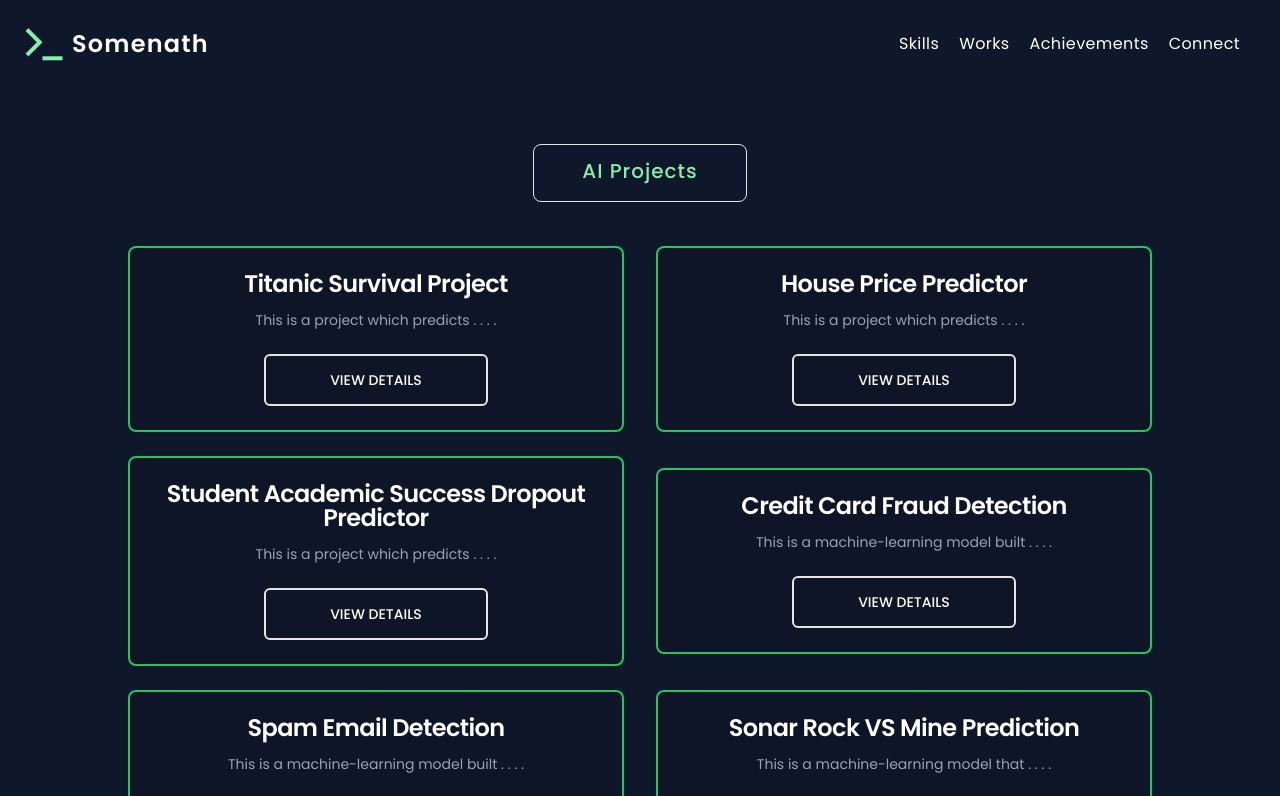
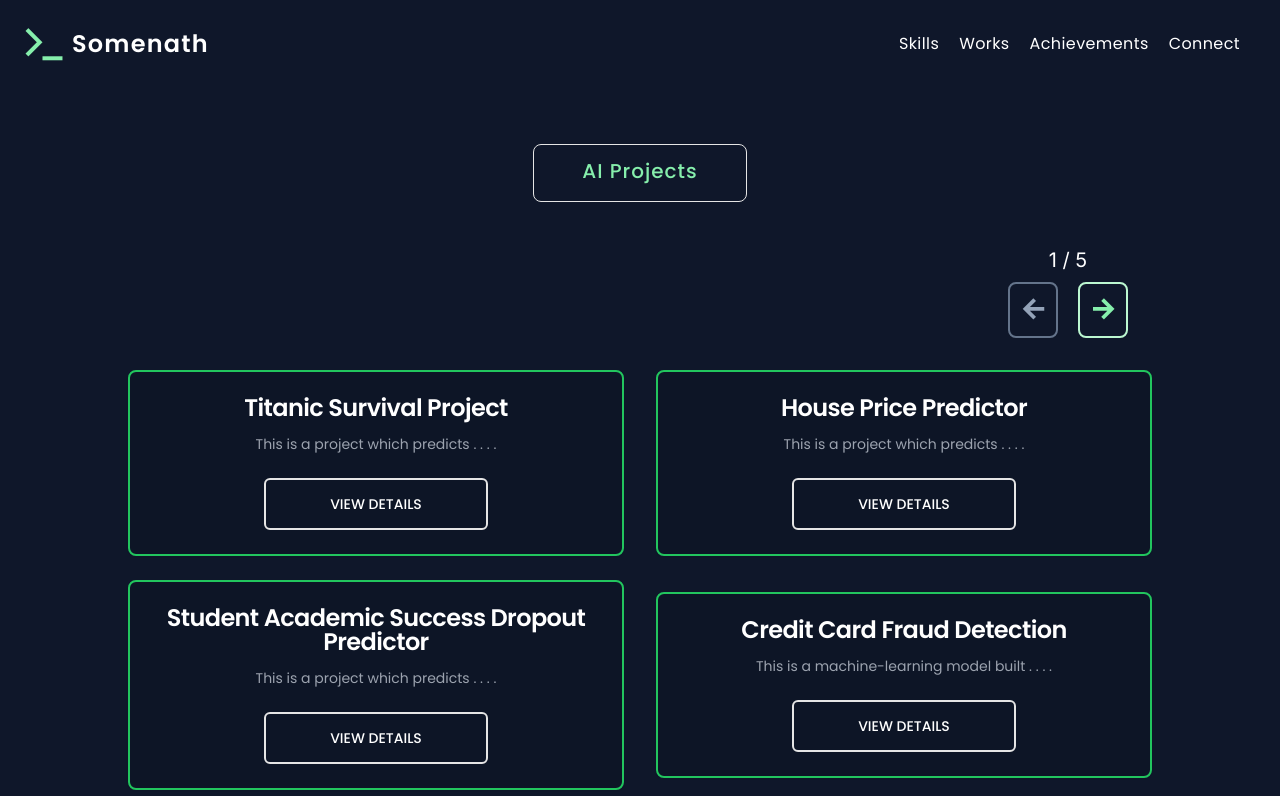
Before and after one commit to somenath203/My-Portfolio-Website-Version-2, a Next.js app: page /pages/all_works/ai_projects in a window 1280 px wide. Shown: the top 796 px of the page. Built offline with nearby package versions, Linux system fonts and the light colour scheme.

Commit message:
commited

```diff
--- a/src/app/components/WorkCard.js
+++ b/src/app/components/WorkCard.js
@@ -30,8 +30,9 @@ import Link from 'next/link';
 const WorkCard = ({ workArray }) => {
 
 
+  const [page, setPage] = useState(1);
+
   const [openModal, setOpenModal] = useState(false);
-
 
   const [getCurrentWork, setGetCurrentWork] = useState();
 
@@ -47,11 +48,38 @@ const WorkCard = ({ workArray }) => {
 
   return (
 
-    <div className="mb-10 w-11/12 lg:w-4/5 flex items-center justify-center">
+    <div className="mb-10 w-11/12 lg:w-4/5 flex flex-col gap-8 items-center justify-center">
+
+      <div className='w-full flex items-center justify-end mr-12'>
+
+        <div className="flex flex-col items-center justify-center gap-2">
+
+          <p className='text-white text-xl'>{page} / {Math.ceil(workArray.length / 6)}</p>
+
+          <div className='flex gap-5'>
+            <button
+              disabled={page === 1}
+              className='flex items-center justify-center text-green-300 border-2 p-2 border-green-200 hover:border-green-400 transition-all duration-200 disabled:text-slate-400 disabled:border-slate-500 disabled:cursor-not-allowed rounded-lg text-3xl font-bold'
+              onClick={() => setPage(page - 1)}
+            >
+              <i className="ri-arrow-left-line"></i>
+            </button>
+            <button
+              disabled={page === Math.ceil(workArray.length / 6)}
+              className='flex items-center justify-center text-green-300 border-2 p-2 border-green-200 hover:border-green-400 transition-all duration-200 disabled:text-slate-400 disabled:border-slate-500 disabled:cursor-not-allowed rounded-lg text-3xl font-bold'
+              onClick={() => setPage(page + 1)}
+            >
+              <i class="ri-arrow-right-line"></i>
+            </button>
+          </div>
+
+        </div>
+
+      </div>
 
       <div className="w-full grid grid-cols-1 lg:grid-cols-2 gap-x-8 gap-y-6 items-center">
 
-        {workArray.map((work) => (
+        {workArray.slice(page * 6 - 6, page * 6).map((work) => (
           <Card
             key={work.id}
             className="w-full text-center bg-transparent/10 text-white font-poppins border-2 border-green-500"
--- a/src/app/pages/achievements/page.js
+++ b/src/app/pages/achievements/page.js
@@ -44,7 +44,7 @@ const Page = () => {
       nameOfTheAchievement: 'Devfolio Live the Code 2.0 Hackathon',
       photoOfTheAchievement: '',
       descriptionOfTheAchievement:
-        'Secured Rank 5 in Devfolio Live the Code 2.0 Hackathon out of 100 teams.',
+        'Secured Rank 5 and became Pool Prize Winner in Devfolio Live the Code 2.0 Hackathon out of 100 teams.',
       urlOfTheAchievement:
         'https://drive.google.com/file/d/1SHrwWFKx7aovLIpB6Lks4EEZ7cN9oscM/view',
     },
```
